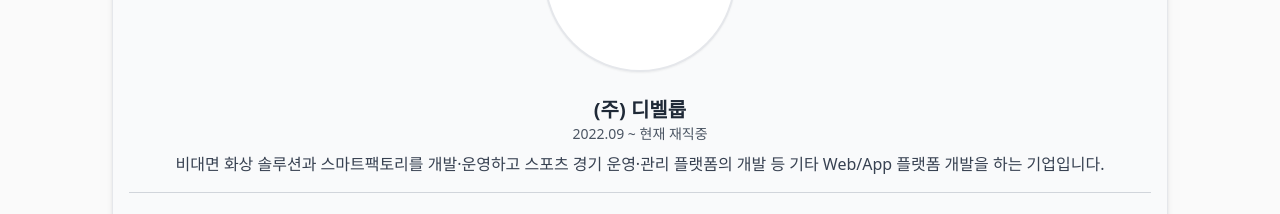
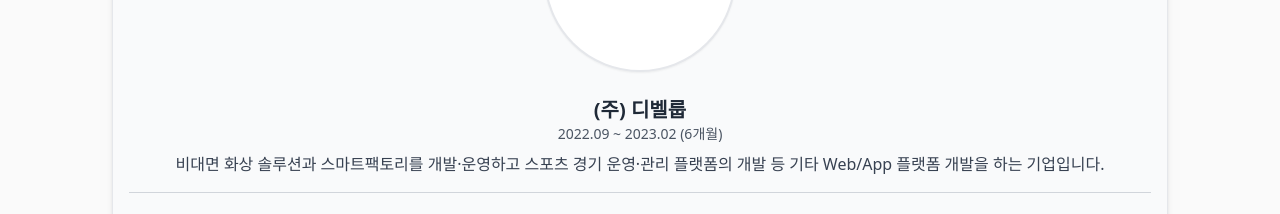
Before and after one commit to PJinsoo/pohtofolio, a Next.js app: page / in a window 1280 px wide. Shown: the part 3540-3754 px from the top of the page. Built offline with nearby package versions, Linux system fonts and the light colour scheme.

Commit message:
디벨룹 퇴사일 입력

```diff
--- a/components/career.tsx
+++ b/components/career.tsx
@@ -6,7 +6,6 @@
 import { useState } from "react";
 import ModalView from "./modal";
 import { Swiper, SwiperSlide } from 'swiper/react';
-import SwiperCore, { Navigation, Pagination } from "swiper";
 import 'swiper/css';
 import 'swiper/css/pagination';
 import 'swiper/css/navigation'
@@ -24,7 +23,6 @@
 import new_board_write from '../images/career/hockeyplay/new/new_board-write.png'
 import new_schedule from '../images/career/hockeyplay/new/new_schedule.png'
 import new_team from '../images/career/hockeyplay/new/new_team-management.png'
-import new_modal from '../images/career/hockeyplay/new/new_match-modal.png'
 import testImg from '../images/test-img.jpg'
 
 // 경력
@@ -48,7 +46,7 @@
     const [viewImg, setViewImg] = useState(false);
     const [targetImg, setTargetImg] = useState(testImg);
 
-    // 스샷 뷰어에 알맞는 사진 연결 후 모달 보여주기
+    // 모달에 알맞는 사진 보여주기
     const imgViewModal = (e:any) => {
         const {id} = e.target // 클릭한 사진의 정보 가져오기
         // 홈화면
@@ -147,7 +145,7 @@
                 <div className={`h-full`}>
                     <div className="text-center m-2 flex flex-col">
                         <span className="text-xl font-bold text-gray-800 -mx-10">(주) 디벨룹</span>
-                        <span className="text-sm text-gray-600">2022.09 ~ 현재 재직중</span>
+                        <span className="text-sm text-gray-600">2022.09 ~ 2023.02 (6개월)</span>
                     </div>
                     <div className="flex flex-col items-center">
                         <p className="text-gray-700">
@@ -189,18 +187,23 @@
                                             <SwiperSlide className="cursor-pointer">
                                                 {swiperImg("home", "하키플레이 홈 화면", old_home, new_home)}
                                             </SwiperSlide>
+
                                             <SwiperSlide className="cursor-pointer">
                                                 {swiperImg("board", "하키플레이 게시판", old_board_list, new_board_list)}
                                             </SwiperSlide>
+
                                             <SwiperSlide className="cursor-pointer">
                                                 {swiperImg("view", "하키플레이 게시글 조회", old_board_view, new_board_view)}
                                             </SwiperSlide>
+
                                             <SwiperSlide className="cursor-pointer">
                                                 {swiperImg("write", "하키플레이 게시글 작성", old_board_write, new_board_write)}
                                             </SwiperSlide>
+
                                             <SwiperSlide className="cursor-pointer">
                                                 {swiperImg("schedule", "하키플레이 팀 일정 관리 페이지", old_schedule, new_schedule)}
                                             </SwiperSlide>
+
                                             <SwiperSlide className="cursor-pointer">
                                                 {swiperImg("team", "하키플레이 팀 정보 수정 및 관리 페이지", old_team, new_team)}
                                             </SwiperSlide>
@@ -244,8 +247,7 @@
                                         더불어 기존의 Spring으로 개발된 하키플레이의 구조를 확인해가며 작업을 진행한 만큼 게시판 제작 수준에 국한되던 <b>제 Spring 실력을, 실제 운영 중인 하나의 웹페이지를 이해할 만큼 성장시킬 수 있었습니다.</b>
                                     </p>
                                 </div>
-                            </div>
-                            )
+                            </div>)
                             : (
                             <div className="flex justify-between">
                                 <span className="text-gray-700 text-sm mt-3 mx-2">업무 경험 자세히 읽기</span>
```
